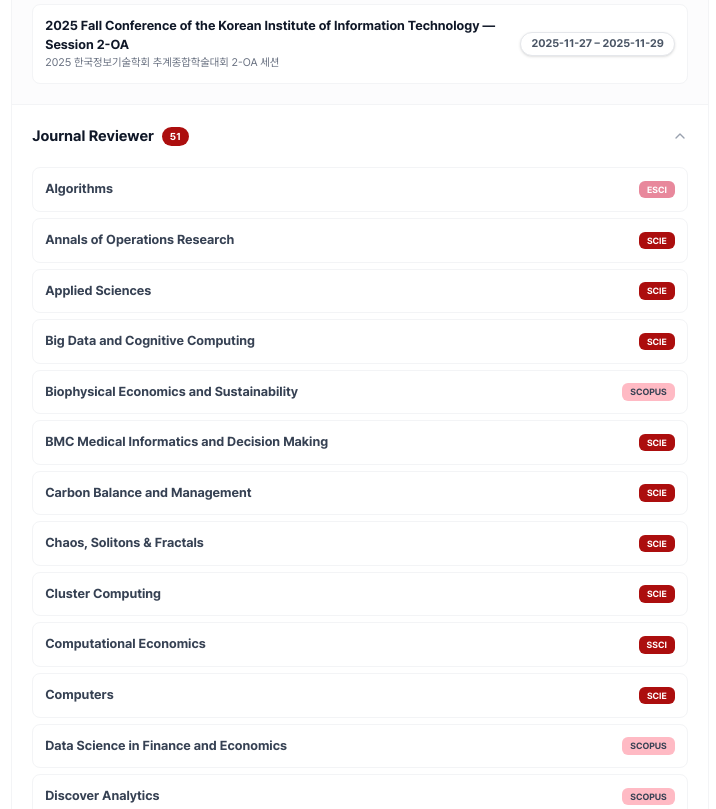
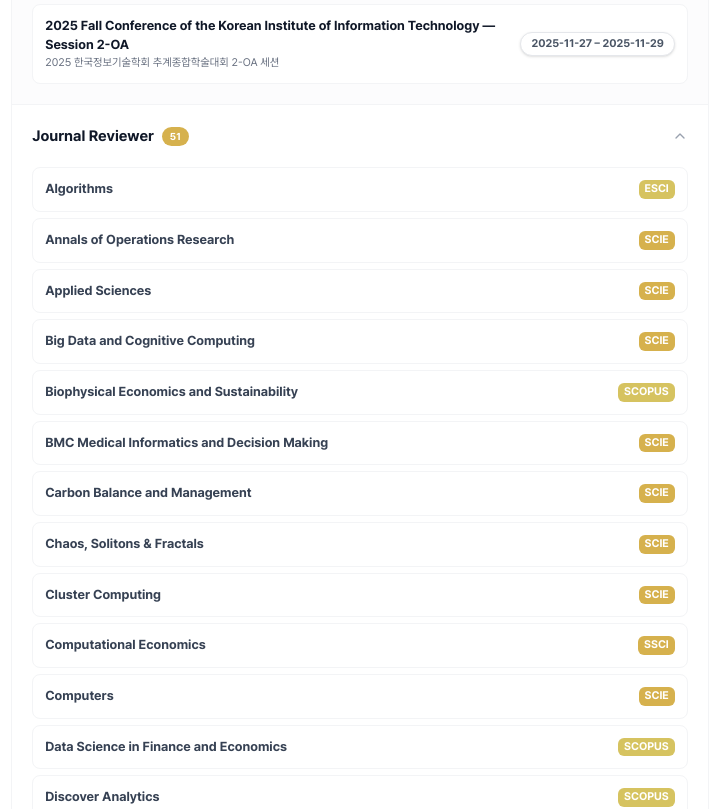
Before and after one commit to FinDS-Lab/website, a React (Vite) app: page /website/members/director/academic in a window 1280 px wide. Shown: the part 2820-3629 px from the top of the page, without its empty margins (500-1216 px from the left). Built offline with nearby package versions, Linux system fonts and the light colour scheme.

Commit message:
20260204-1735

```diff
--- a/src/components/templates/members/director-academic.tsx
+++ b/src/components/templates/members/director-academic.tsx
@@ -1735,7 +1735,7 @@
                     >
                       <div className="flex items-center gap-8">
                         <p className="text-sm md:text-base font-bold text-gray-900">Journal Reviewer</p>
-                        <span className="px-8 py-2 text-white text-[10px] font-bold rounded-full" style={{backgroundColor: '#AC0E0E'}}>{journals.length}</span>
+                        <span className="px-8 py-2 text-white text-[10px] font-bold rounded-full" style={{backgroundColor: '#D6B14D'}}>{journals.length}</span>
                       </div>
                       <ChevronDown size={16} className={`text-gray-400 transition-transform duration-300 ${expandedSections.journalReviewer ? 'rotate-180' : ''}`}/>
                     </button>
@@ -1744,14 +1744,15 @@
                         <div className="flex flex-col gap-6">
                           {journals.map((journal) => (
                             <a key={journal.id} href={journal.url} target="_blank" rel="noopener noreferrer"
-                              className="flex items-center justify-between p-12 rounded-lg transition-all hover:shadow-md bg-white border border-gray-100 hover:border-[#E8889C]/30 gap-8">
-                              <span className="text-xs md:text-sm font-bold text-gray-700 flex-1">{journal.name}</span>
-                              <span className={`px-8 py-2 rounded text-[9px] font-bold shrink-0 ${
-                                journal.type === 'SCIE' ? 'bg-[#AC0E0E] text-white' :
-                                journal.type === 'SSCI' ? 'bg-[#AC0E0E] text-white' :
-                                journal.type === 'ESCI' ? 'bg-[#E8889C] text-white' :
-                                journal.type === 'SCOPUS' ? 'bg-[#FFBAC4] text-gray-700' :
-                                'bg-[#FFE4E9] text-gray-700'
+                              className="flex flex-col md:flex-row md:items-center md:justify-between p-12 rounded-lg transition-all hover:shadow-md bg-white border border-gray-100 hover:border-[#D6B14D]/30 gap-4 md:gap-8">
+                              <div className="flex-1 min-w-0">
+                                <p className="text-xs md:text-sm font-bold text-gray-700">{journal.name}</p>
+                              </div>
+                              <span className={`px-6 py-2 rounded text-[10px] md:text-xs font-bold self-start md:self-auto ${
+                                journal.type === 'SCIE' || journal.type === 'SSCI' || journal.type === 'A&HCI' ? 'bg-[#D6B14D] text-white' :
+                                journal.type === 'ESCI' || journal.type === 'SCOPUS' || journal.type === 'Scopus' ? 'bg-[#D6C360] text-white' :
+                                journal.type === 'KCI' ? 'bg-[#64748b] text-white' :
+                                'bg-[#94a3b8] text-white'
                               }`}>{journal.type}</span>
                             </a>
                           ))}
--- a/src/components/templates/members/director-portfolio-academic.tsx
+++ b/src/components/templates/members/director-portfolio-academic.tsx
@@ -1828,7 +1828,7 @@
                     >
                       <div className="flex items-center gap-8">
                         <p className="text-sm md:text-base font-bold text-gray-900">Journal Reviewer</p>
-                        <span className="px-8 py-2 text-white text-[10px] font-bold rounded-full" style={{backgroundColor: '#AC0E0E'}}>{journals.length}</span>
+                        <span className="px-8 py-2 text-white text-[10px] font-bold rounded-full" style={{backgroundColor: '#D6B14D'}}>{journals.length}</span>
                       </div>
                       <ChevronDown size={16} className={`text-gray-400 transition-transform duration-300 ${expandedSections.journalReviewer ? 'rotate-180' : ''}`}/>
                     </button>
@@ -1837,23 +1837,15 @@
                         <div className="flex flex-col gap-6">
                           {journals.map((journal) => (
                             <a key={journal.id} href={journal.url} target="_blank" rel="noopener noreferrer"
-                              className="flex items-center p-12 rounded-lg transition-all hover:shadow-md bg-white border border-gray-100 hover:border-[#E8889C]/30 gap-8">
-                              {/* Mobile: Badge first with fixed width for alignment */}
-                              <span className={`md:hidden w-52 px-8 py-2 rounded text-[10px] font-bold shrink-0 text-center ${
-                                journal.type === 'SCIE' ? 'bg-[#AC0E0E] text-white' :
-                                journal.type === 'SSCI' ? 'bg-[#AC0E0E] text-white' :
-                                journal.type === 'ESCI' ? 'bg-[#E8889C] text-white' :
-                                journal.type === 'SCOPUS' ? 'bg-[#FFBAC4] text-gray-700' :
-                                'bg-[#FFE4E9] text-gray-700'
-                              }`}>{journal.type}</span>
-                              <span className="text-xs md:text-sm font-bold text-gray-700 flex-1">{journal.name}</span>
-                              {/* Desktop: Badge at end */}
-                              <span className={`hidden md:inline-block px-8 py-2 rounded text-xs font-bold shrink-0 ${
-                                journal.type === 'SCIE' ? 'bg-[#AC0E0E] text-white' :
-                                journal.type === 'SSCI' ? 'bg-[#AC0E0E] text-white' :
-                                journal.type === 'ESCI' ? 'bg-[#E8889C] text-white' :
-                                journal.type === 'SCOPUS' ? 'bg-[#FFBAC4] text-gray-700' :
-                                'bg-[#FFE4E9] text-gray-700'
+                              className="flex flex-col md:flex-row md:items-center md:justify-between p-12 rounded-lg transition-all hover:shadow-md bg-white border border-gray-100 hover:border-[#D6B14D]/30 gap-4 md:gap-8">
+                              <div className="flex-1 min-w-0">
+                                <p className="text-xs md:text-sm font-bold text-gray-700">{journal.name}</p>
+                              </div>
+                              <span className={`px-6 py-2 rounded text-[10px] md:text-xs font-bold self-start md:self-auto ${
+                                journal.type === 'SCIE' || journal.type === 'SSCI' || journal.type === 'A&HCI' ? 'bg-[#D6B14D] text-white' :
+                                journal.type === 'ESCI' || journal.type === 'SCOPUS' || journal.type === 'Scopus' ? 'bg-[#D6C360] text-white' :
+                                journal.type === 'KCI' ? 'bg-[#64748b] text-white' :
+                                'bg-[#94a3b8] text-white'
                               }`}>{journal.type}</span>
                             </a>
                           ))}
@@ -2289,7 +2281,7 @@
 
                         return (
                         <div key={index} className="bg-white border border-gray-100 rounded-xl p-16 md:p-20 hover:shadow-md hover:border-[#D6B14D]/30 transition-all">
-                          <div className="flex flex-col md:flex-row items-center md:items-start gap-12 md:gap-16">
+                          <div className="flex flex-col md:flex-row items-start gap-12 md:gap-16">
                             <div className="size-48 md:size-44 rounded-lg flex items-center justify-center shrink-0 border-2 border-[#D6B14D]/30 bg-gray-50 overflow-hidden p-6">
                               {schoolLogo ? (
                                 <img loading="lazy" src={schoolLogo} alt={course.school} className="w-full h-full object-contain" />
@@ -2297,8 +2289,8 @@
                                 <BookOpen size={18} style={{color: '#D6B14D'}} />
                               )}
                             </div>
-                            <div className="flex-1 min-w-0 text-center md:text-left">
-                              <div className="flex flex-wrap items-center justify-center md:justify-start gap-6 mb-8">
+                            <div className="flex-1 min-w-0 text-left">
+                              <div className="flex flex-wrap items-center justify-start gap-6 mb-8">
                                 {course.periods.map((period, i) => (
                                   <span key={i} className="px-8 py-2 bg-primary/10 text-primary text-[10px] md:text-xs font-bold rounded-full">
                                     {period}
@@ -2359,7 +2351,7 @@
 
                         return (
                         <div key={index} className="bg-white border border-gray-100 rounded-xl p-16 md:p-20 hover:shadow-md hover:shadow-[#E8889C]/10 hover:border-[#E8889C]/30 transition-all">
-                          <div className="flex flex-col md:flex-row items-center md:items-start gap-12 md:gap-16">
+                          <div className="flex flex-col md:flex-row items-start gap-12 md:gap-16">
                             <div className="size-48 md:size-44 rounded-lg flex items-center justify-center shrink-0 border-2 border-[#E8889C]/30 bg-gray-50 overflow-hidden p-6">
                               {schoolLogo ? (
                                 <img loading="lazy" src={schoolLogo} alt={course.school} className="w-full h-full object-contain" />
@@ -2367,8 +2359,8 @@
                                 <BookOpen size={18} style={{color: '#E8889C'}} />
                               )}
                             </div>
-                            <div className="flex-1 min-w-0 text-center md:text-left">
-                              <div className="flex flex-wrap items-center justify-center md:justify-start gap-6 mb-8">
+                            <div className="flex-1 min-w-0 text-left">
+                              <div className="flex flex-wrap items-center justify-start gap-6 mb-8">
                                 {course.periods.map((period, i) => (
                                   <span key={i} className="px-8 py-2 text-[10px] md:text-xs font-bold rounded-full" style={{backgroundColor: 'rgba(232,135,155,0.15)', color: '#E8889C'}}>
                                     {period}
```
Also changed, not shown: src/components/templates/members/director.tsx (+9 -9 lines).
